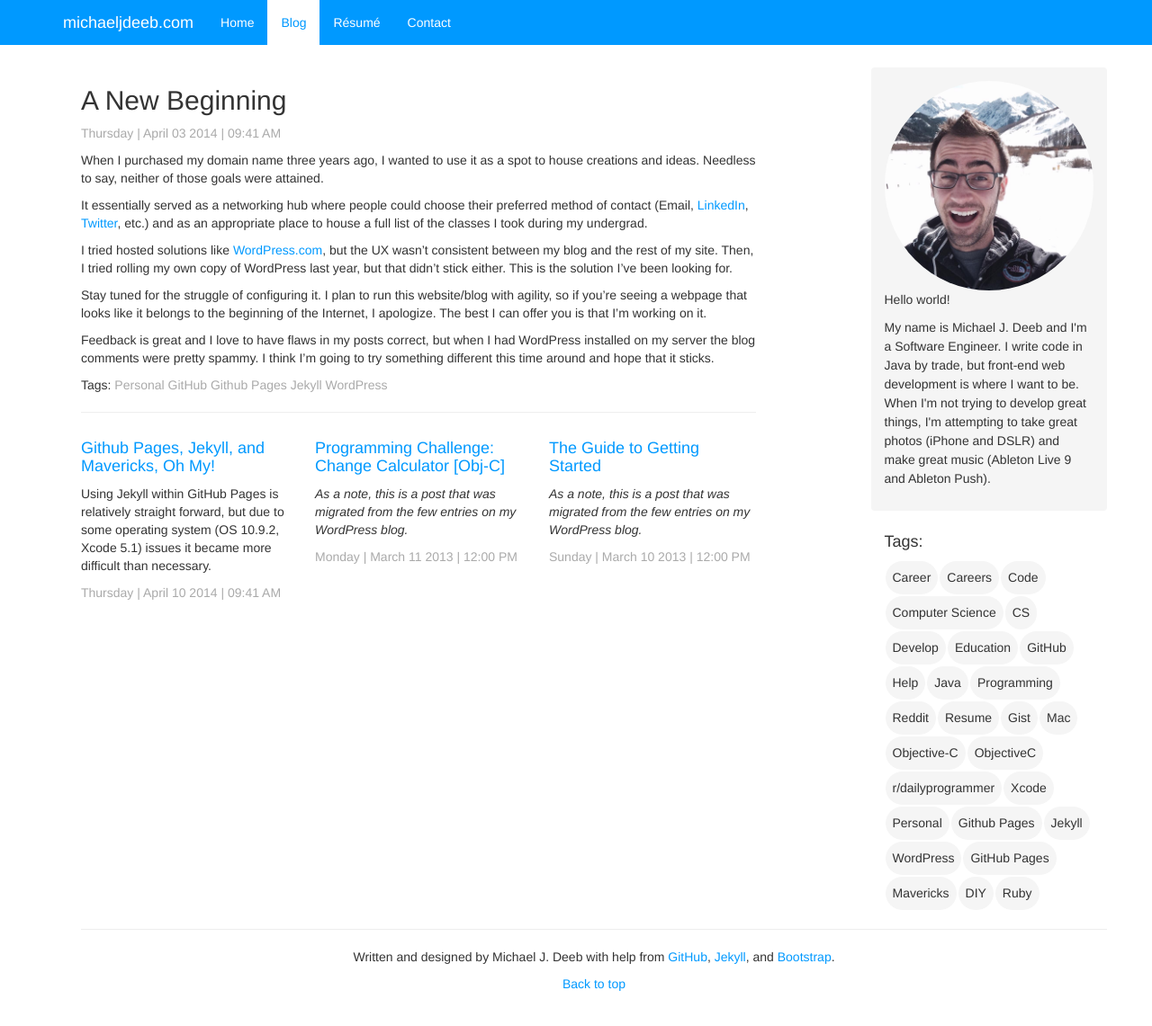
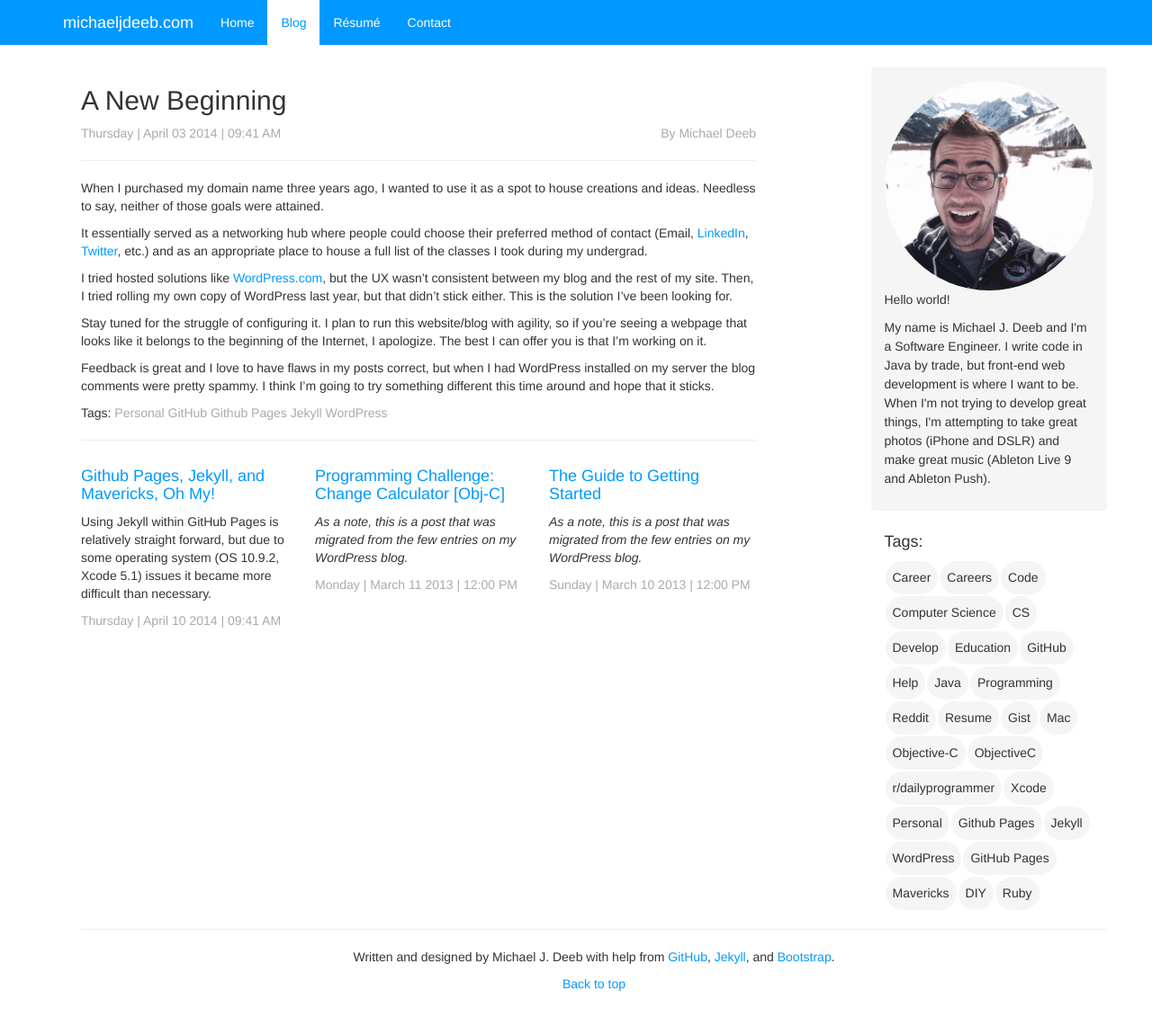
Before and after one commit to michaeljdeeb/old-bootstrap-website, a Jekyll site: the page built from _posts/2014-04-03-a-new-beginning.markdown, in a window 1280 px wide and 1189 px high. Shown: the top 1141 px of the window at 90% size. Built offline with Jekyll 4.4.1, drawn with Linux system fonts in a browser that asks for light colours; nearby versions of some CDN libraries; Markdown is read by kramdown in place of the engine named in the settings; comment, search, counter and statistics services are not loaded.

```diff
--- a/_layouts/default.html
+++ b/_layouts/default.html
@@ -4,6 +4,7 @@
         {% include header.html %}
     </head>
     <body>
+        <a href="https://plus.google.com/117636037814189714964?rel=author"></a>
         {% include navbar.html %}
 
         <div class="container">
--- a/_layouts/post.html
+++ b/_layouts/post.html
@@ -2,8 +2,15 @@
 layout: default
 ---
 <h2>{{ page.title }}</h2>
-<p class="meta">{{ page.date | date: "%A | %B %d %Y | %I:%M %p" }}</p>
-
+<div class="row">
+    <div class="col-xs-6 text-left meta">
+        {{ page.date | date: "%A | %B %d %Y | %I:%M %p" }}
+    </div>
+    <div class="col-xs-6 text-right meta">
+        By Michael Deeb</a>
+    </div>
+</div>
+<hr>
 <div class="post">
 {{ content }}
 </div>
```
Also changed, not shown: blog/index.html (+8 -1 lines).
